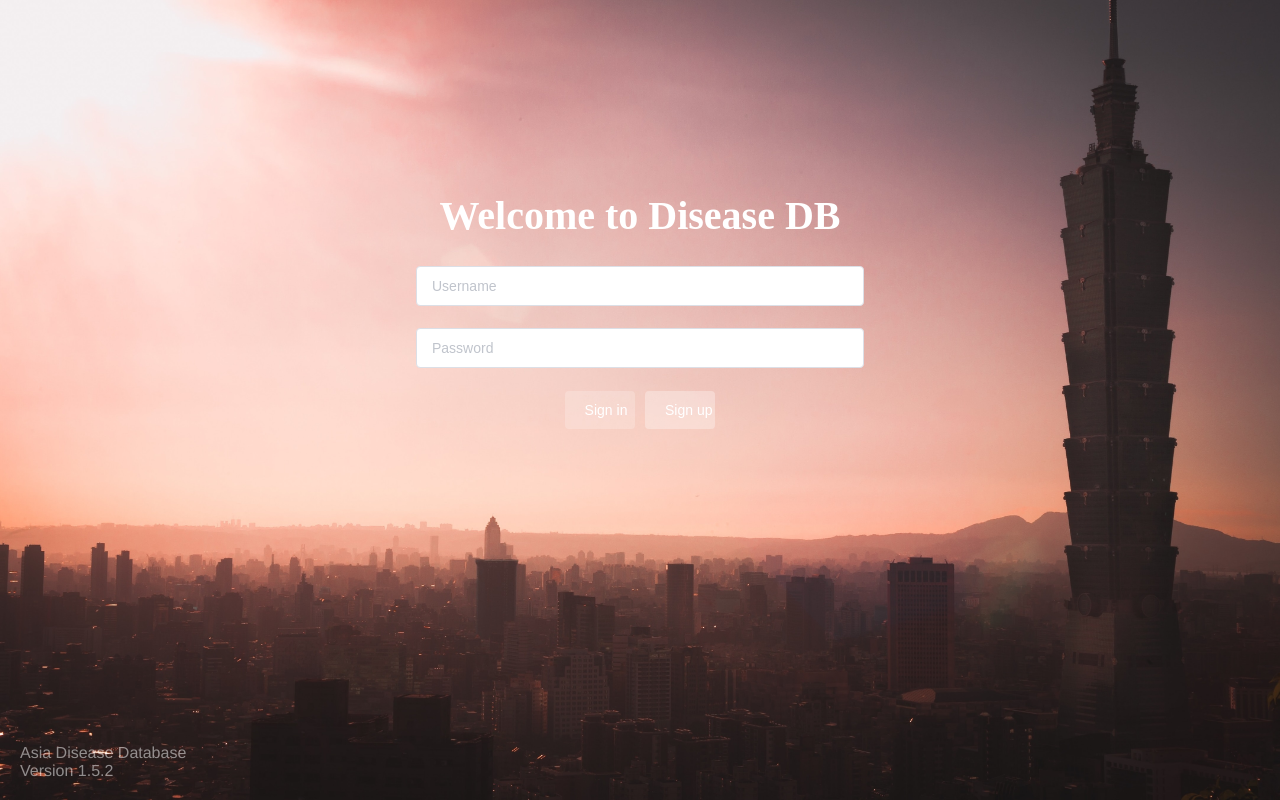
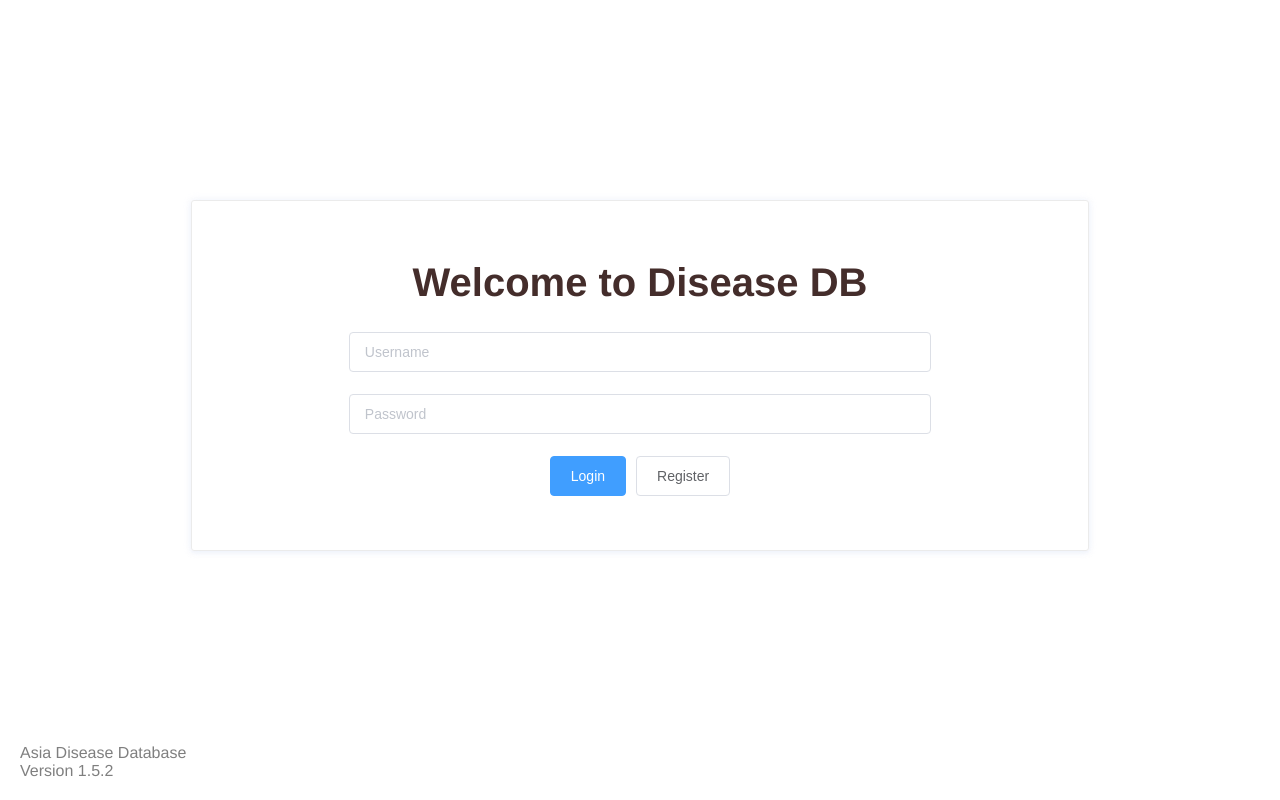
Before and after one commit to alex-myzhao/addb-koa, a Vue app: page /login in a window 1280 px wide. Built offline with nearby package versions, Linux system fonts and the light colour scheme.

Commit message:
modifying Login.vue

```diff
--- a/src/components/TopBar.vue
+++ b/src/components/TopBar.vue
@@ -36,7 +36,7 @@
 import mailSender from '@/utils/mail-sender'
 
 export default {
-  name: 'topbar',
+  name: 'TopBar',
   data () {
     return {
       bugReportShow: false,
--- /dev/null
+++ b/src/styles/style.css
@@ -0,0 +1,6 @@
+.addb-shadow-box {
+  border: 1px solid #ebebeb;
+  border-radius: 3px;
+  transition: .2s;
+  box-shadow: 0 0 8px 0 rgba(232, 237, 250, 0.6), 0 2px 4px 0 rgba(232, 237, 250, 0.5);
+}
--- a/src/views/login.vue
+++ b/src/views/login.vue
@@ -1,121 +1,110 @@
 <template>
 <div id="login">
-  <h1 id="login-title">Welcome to Disease DB</h1>
+  <div class="login-area-container addb-shadow-box">
+    <h1 class="login-title">Welcome to Disease DB</h1>
     <el-form
       :model="loginForm"
       :rules="loginRules"
       ref="loginForm"
-    label-width="0px"
     >
-    <div id="username-input">
-      <el-form-item label="" prop="usernameInput">
+      <el-form-item
+        class="input-form-items"
+        prop="loginUsername"
+      >
         <el-input
-          v-model="loginForm.usernameInput"
+          v-model="loginForm.loginUsername"
           @keyup.enter.native="login('loginForm')"
-          size="large"
           placeholder="Username"
         />
       </el-form-item>
-    </div>
-    <div id="password-input">
-      <el-form-item label="" prop="passwordInput">
+      <el-form-item
+        class="input-form-items"
+        prop="loginPassword"
+      >
         <el-input
-          id="login-password-input"
+          v-model="loginForm.loginPassword"
           type="password"
-          v-model="loginForm.passwordInput"
-          @keyup.enter.native="login('loginForm')"
-          size="large"
           placeholder="Password"
+          @keyup.enter.native="onClick('Login')"
         />
       </el-form-item>
-    </div>
       <el-form-item>
-      <div id="login-button">
         <el-button
-          id="login-login-btn"
           type="primary"
-          @click="login('loginForm')"
+          @click="onClick('Login')"
         >
-          Sign in
+          Login
         </el-button>
         <el-button
-          id="login-register-btn"
-          @click="onRegister"
+          @click="onClick('Register')"
         >
-          Sign up
+          Register
         </el-button>
-      </div>
       </el-form-item>
     </el-form>
+   </div>
 
   <el-dialog
     title="Sign Up"
-    :visible.sync="dialogVisible"
+    :visible.sync="registerDialogVisible"
   >
-    <div id="login-dialog">
     <el-form
-        :model="register"
+      :model="registerForm"
       :rules="registerRules"
-        ref="register"
+      ref="registerForm"
       label-width="100px"
     >
       <el-form-item
         label="Username"
-          prop="username"
+        prop="registerUsername"
       >
         <el-input
           class="register-input"
-            v-model="register.username"
+          v-model="registerForm.registerUsername"
         />
       </el-form-item>
       <el-form-item
         label="Password"
-          prop="password">
+        prop="registerPassword"
+      >
         <el-input
           type="password"
           class="register-input"
-            v-model="register.password"
+          v-model="registerForm.registerPassword"
         />
       </el-form-item>
       <el-form-item
         label="Comfirm"
-          prop="confirm">
+        prop="registerConfirm"
+      >
         <el-input
           type="password"
           class="register-input"
-            v-model="register.confirm"
+          v-model="registerForm.registerConfirm"
         />
       </el-form-item>
     </el-form>
-    </div>
     <span
       slot="footer"
-      class="dialog-footer">
+      class="dialog-footer"
+    >
       <el-button
         type="primary"
-        @click="addUser('register')"
+        @click="addUser('registerForm')"
       >
-        Sign up
+        Submit
       </el-button>
       <el-button
-        @click="dialogVisible=false"
+        @click="registerDialogVisible=false"
       >
         Cancel
       </el-button>
     </span>
   </el-dialog>
 
-  <div id="login-info-container">
-    <el-row>
-      <span>
-        {{ appName }}
-      </span>
-    </el-row>
-    <el-row>
-      <span>
-        Version {{ version }}
-      </span>
-    </el-row>
+  <div id="login-app-info">
+    <div>{{ appName }}</div>
+    <div>Version {{ version }}</div>
   </div>
 </div>
 </template>
@@ -129,57 +118,46 @@ import ClientConfig from '@/client-config'
 export default {
   name: 'login',
   data () {
-    var validatePass1 = (rule, value, callback) => {
-      if (value === '') {
-        callback(new Error('Please input your password'))
-      } else {
-        if (this.register.confirm !== '') {
-          this.$refs.register.validateField('confirm')
-        }
-        callback()
-      }
-    }
-    var validatePass2 = (rule, value, callback) => {
-      if (value === '') {
-        callback(new Error('Please confirm your password'))
-      } else if (value !== this.register.password) {
+    let validateConfirmPassword = (rule, value, callback) => {
+      if (value !== this.registerForm.registerPassword) {
         callback(new Error('Please confirm your password'))
       } else {
         callback()
       }
     }
     return {
-      dialogVisible: false,
       //  login
       loginForm: {
-        usernameInput: '',
-        passwordInput: ''
+        loginUsername: '',
+        loginPassword: ''
       },
       loginRules: {
-        usernameInput: [
+        loginUsername: [
           { required: true, message: 'Please input your username', trigger: 'blur' }
         ],
-        passwordInput: [
+        loginPassword: [
           { required: true, message: 'Please input your password', trigger: 'blur' }
         ]
       },
       //  register
-      register: {
-        userame: '',
-        password: '',
-        confirm: ''
+      registerDialogVisible: false,
+      registerForm: {
+        registerUsername: '',
+        registerPassword: '',
+        registerConfirm: ''
       },
       registerRules: {
-        username: [
+        registerUsername: [
           { required: true, message: 'Please input your username', trigger: 'blur' },
           { min: 8, max: 20, message: 'Username should be longer than 8 and shorter than 20 characters', trigger: 'blur' }
         ],
-        password: [
-          { validator: validatePass1, trigger: 'blur' },
+        registerPassword: [
+          { required: true, message: 'Please input your password', trigger: 'blur' },
           { min: 8, max: 20, message: 'Password should be longer than 8 and shorter than 20 characters', trigger: 'blur' }
         ],
-        confirm: [
-          { validator: validatePass2, trigger: 'blur' }
+        registerConfirm: [
+          { required: true, message: 'Please confirm your password', trigger: 'blur' },
+          { validator: validateConfirmPassword, trigger: 'blur' }
         ]
       }
     }
@@ -193,13 +171,36 @@ export default {
     }
   },
   methods: {
-    login (formName) {
+    onClick (buttonName) {
+      const switchObj = {
+        'Login': () => {
+          this.submitForm('loginForm', this.login)
+        },
+        'Register': () => {
+          this.registerDialogVisible = true
+        },
+        'Submit': () => {
+
+        },
+        'Cancel': () => {
+          this.registerDialogVisible = false
+        }
+      }
+      if (switchObj[buttonName]) {
+        switchObj[buttonName]()
+      }
+    },
+    submitForm (formName, callback) {
       this.$refs[formName].validate((valid) => {
         if (valid) {
-          api.login(this.loginForm.usernameInput, this.loginForm.passwordInput)
-            .then((res) => {
+          callback()
+        }
+      })
+    },
+    async login () {
+      try {
+        let res = await api.login(this.loginForm.loginUsername, this.loginForm.loginPassword)
         if (res.data.success) {
-                // console.log(res.data)
           this.$store.commit('updateIslogin', true)
           this.$store.commit('updateUserInfo', {
             authority: res.data.authority,
@@ -208,33 +209,53 @@ export default {
           })
           this.$router.push('/home')
         } else {
+          throw new Error('wrong username or password')
+        }
+      } catch (err) {
         this.$notify({
           title: 'Login Failed',
-                  message: 'Wrong username or password',
+          message: err.message,
           type: 'warning'
         })
       }
-            })
-            .catch((err) => {
-              console.error(err)
-              this.$notify({
-                title: '',
-                message: 'Login Failed',
-                type: 'Disconnected'
-              })
-            })
-        } else {
-          return false
-        }
-      })
     },
-    onRegister () {
-      this.dialogVisible = true
-    },
+    // login (formName) {
+    //   this.$refs[formName].validate((valid) => {
+    //     if (valid) {
+    //       api.login(this.loginForm.loginUsername, this.loginForm.loginPassword)
+    //         .then((res) => {
+    //           if (res.data.success) {
+    //             this.$store.commit('updateIslogin', true)
+    //             this.$store.commit('updateUserInfo', {
+    //               authority: res.data.authority,
+    //               id: res.data.id,
+    //               username: res.data.username
+    //             })
+    //             this.$router.push('/home')
+    //           } else {
+    //             this.$notify({
+    //               title: 'Login Failed',
+    //               message: 'Wrong username or password',
+    //               type: 'warning'
+    //             })
+    //           }
+    //         })
+    //         .catch((err) => {
+    //           console.error(err)
+    //           this.$notify({
+    //             title: 'Login Failed',
+    //             type: 'warning'
+    //           })
+    //         })
+    //     } else {
+    //       return false
+    //     }
+    //   })
+    // },
     addUser (formName) {
       this.$refs[formName].validate((valid) => {
         if (valid) {
-          this.dialogVisible = false
+          this.registerDialogVisible = false
           api.register(this.register.username, this.register.password, 4)
             .then((res) => {
               if (res.data.success) {
@@ -280,62 +301,35 @@ export default {
 }
 </script>
 
-<style>
-#login-title {
-  font-size: 40px;
-  margin-top: 15%;
-  color: #FFFFFF;
-  font-family: 'Hiragino Sans GB';
-}
-
-#login-login-btn {
-  background-color: rgba(255, 255, 255, 0.2);
-  border-style: none;
-  width: 10%;
-}
-
-#login-login-btn:hover {
-  background-color: rgba(184, 78, 52, 0.7);
-}
-
-#login-register-btn {
-  background-color: rgba(255, 255, 255, 0.3);
-  border-style: none;
-  color: #FFFFFF;
-  width: 10%;
-}
-
-#login-register-btn:hover {
-  background-color: rgba(184, 78, 52, 0.7);
-}
-
+<style scoped>
 #login {
   position: absolute;
   top: 0;
   bottom: 0;
   left: 0;
   right: 0;
-  background-image: url('../assets/background1.jpg');
-  background-size: cover;
+  background-color: #FFFFFF;
+  /* background-image: url('../assets/background1.jpg');
+  background-size: cover; */
 }
 
-#username-input {
-  width: 35%;
+.login-area-container {
+  margin-top: calc(50vh - 200px);
   margin-left: auto;
   margin-right: auto;
-  /*margin-bottom: 20px;*/
-  font-family:'Helvetica Neue';
+  padding-top: 2rem;
+  padding-bottom: 2rem;
+  width: 70%;
+  transition: .2s;
 }
 
-#password-input {
-  width: 35%;
-  margin-left: auto;
-  margin-right: auto;
-  font-family:'Helvetica Neue';
+.login-title {
+  font-size: 2.5rem;
+  color: #442D2B;
 }
 
-#login-button {
-  width: 55%;
+.input-form-items {
+  width: 65%;
   margin-left: auto;
   margin-right: auto;
 }
@@ -347,11 +341,10 @@ export default {
   right: 20px;
 }
 
-#login-info-container {
+#login-app-info {
   text-align: left;
-  font-family: 'Helvetica Neue';
   position: absolute;
-  color: rgba(255, 255, 255, 0.5);
+  color: rgba(0, 0, 0, 0.5);
   left: 20px;
   bottom: 20px;
 }
```
Also changed, not shown: src/main.js (+6 -3 lines). Lines whose indentation alone changed are shown as unchanged.
